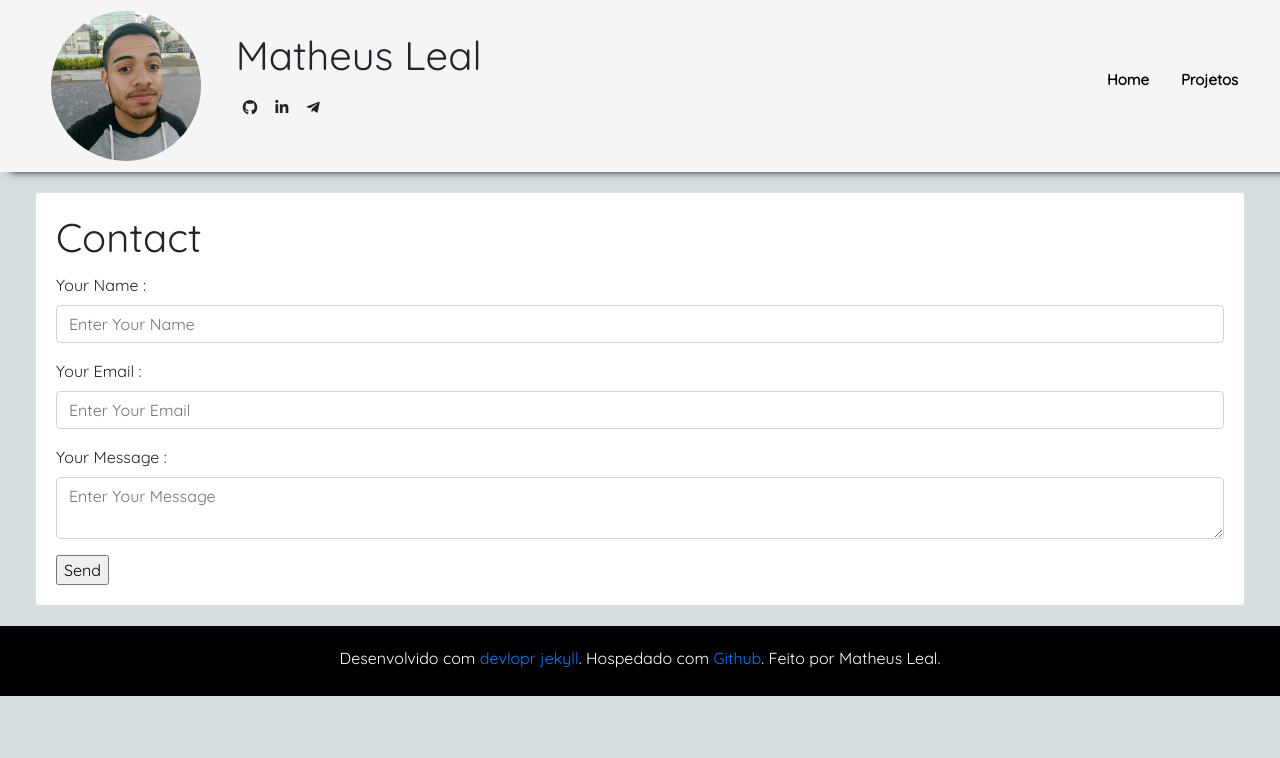
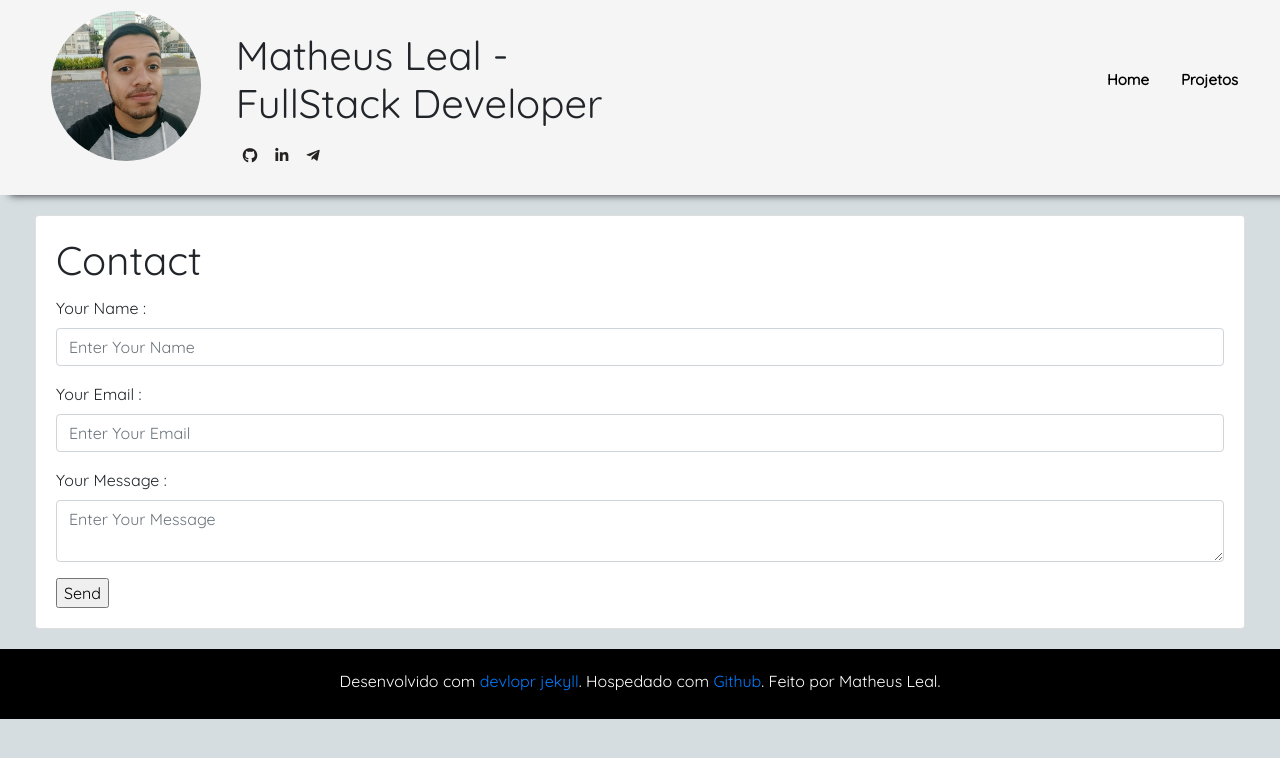
Before and after one commit to MatheusLealAquino/MatheusLealAquino.github.io, a Jekyll site: the page built from contact.md, in a window 1280 px wide. Shown: the top 758 px of the page. Built offline with Jekyll 4.4.1, drawn with Linux system fonts in a browser that asks for light colours; nearby versions of some CDN libraries; comment, search, counter and statistics services are not loaded; a style sheet for code colours, icons or effects is not loaded.

Commit message:
change on title

```diff
--- a/_config.yml
+++ b/_config.yml
@@ -1,4 +1,4 @@
-title: Matheus Leal
+title: Matheus Leal - FullStack Developer
 # subtitle: Página Matheus Leal
 description: >- # this means to ignore newlines until "baseurl:"
   devlopr-jekyll is a Jekyll Theme Built For Developers
```
